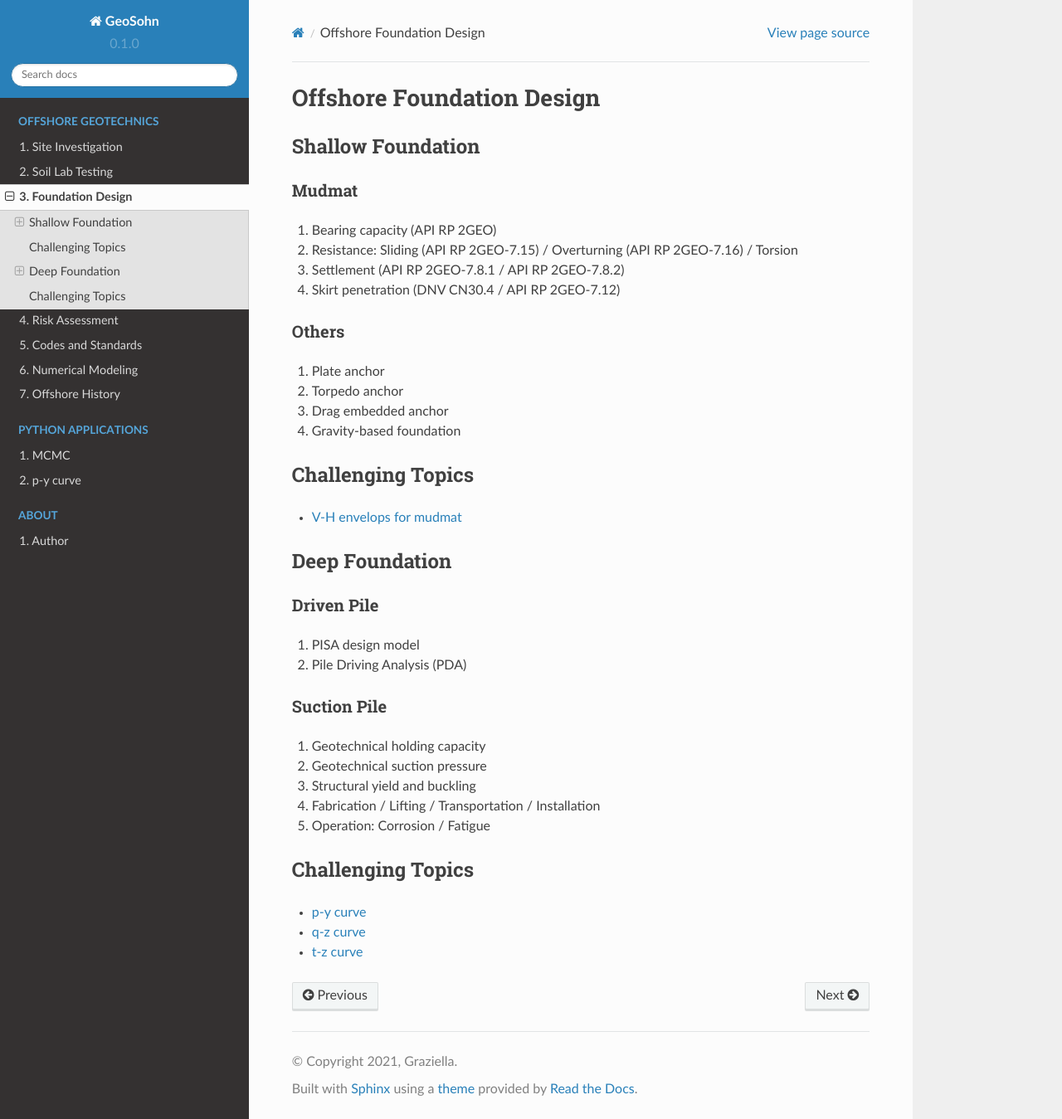
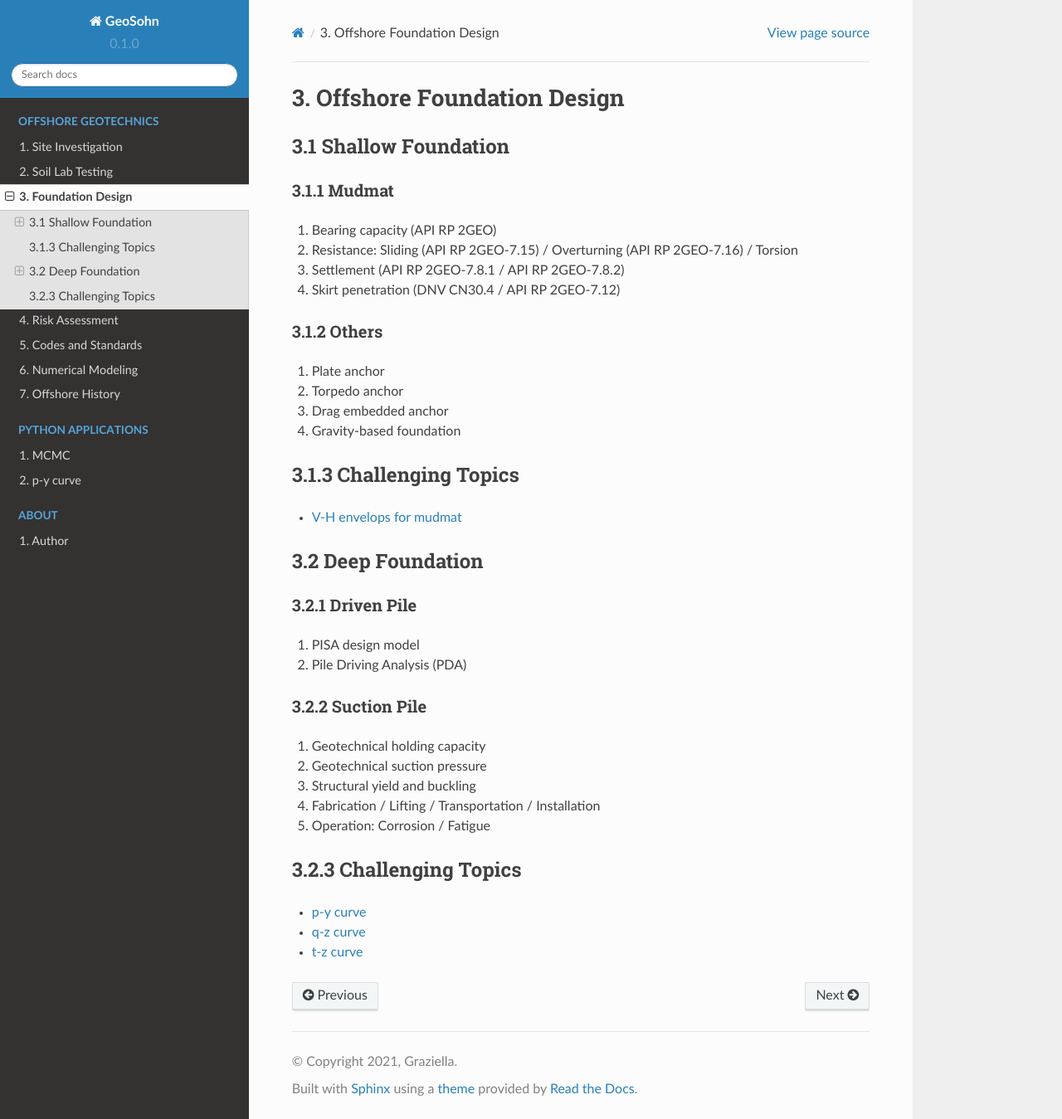
Before and after one commit to jrson11/GeoSohn, a Sphinx documentation site: the page built from docs/source/3-Foundation_Design.rst, in a window 1280 px wide and 1349 px high. Shown: the whole window at 83% size. Built offline with Sphinx 7.4.7 and the Read the Docs theme 2.0.0, drawn with Linux system fonts in a browser that asks for light colours; pages that are not in the unit, such as notebooks, are missing from menus.

Commit message:
Update 3-Foundation_Design.rst

```diff
--- a/docs/source/3-Foundation_Design.rst
+++ b/docs/source/3-Foundation_Design.rst
@@ -1,10 +1,10 @@
-Offshore Foundation Design
+3. Offshore Foundation Design
 ==================
 
-Shallow Foundation
+3.1 Shallow Foundation
 -------------------
 
-Mudmat
+3.1.1 Mudmat
 .......
 
 1. Bearing capacity (API RP 2GEO)
@@ -12,7 +12,7 @@ Mudmat
 3. Settlement (API RP 2GEO-7.8.1 / API RP 2GEO-7.8.2)
 4. Skirt penetration (DNV CN30.4 / API RP 2GEO-7.12)
 
-Others
+3.1.2 Others
 .......
 
 1. Plate anchor
@@ -20,21 +20,21 @@ Others
 3. Drag embedded anchor
 4. Gravity-based foundation
 
-Challenging Topics
+3.1.3 Challenging Topics
 -------------------
 
 - `V-H envelops for mudmat <https://github.com/jrson11/GeoSohn/blob/main/docs/source/zzz.md>`_
 
-Deep Foundation
+3.2 Deep Foundation
 ----------------
 
-Driven Pile
+3.2.1 Driven Pile
 ............
 
 1. PISA design model
 2. Pile Driving Analysis (PDA)
 
-Suction Pile
+3.2.2 Suction Pile
 .............
 
 1. Geotechnical holding capacity
@@ -45,7 +45,7 @@ Suction Pile
 
 
 
-Challenging Topics
+3.2.3 Challenging Topics
 -------------------
 
 - `p-y curve <https://github.com/jrson11/GeoSohn/blob/main/docs/source/3_1-pu_curve.md>`_
```
